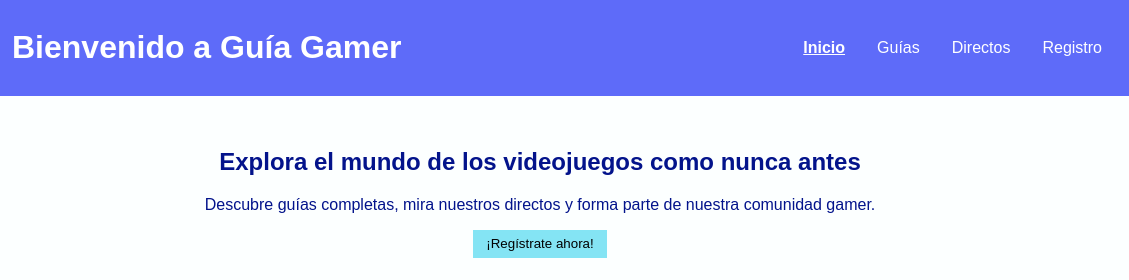
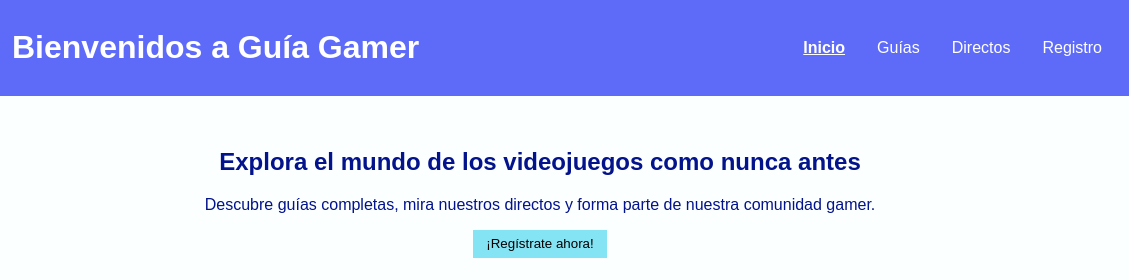
Before and after one commit to Piluca-Sol/Carolina, a plain HTML site: page index.html in a window 1280 px wide. Shown: the top 280 px of the page, 100-1229 px from the left. Drawn offline with Linux system fonts and the light colour scheme.

Commit message:
Update index.html

```diff
--- a/index.html
+++ b/index.html
@@ -11,7 +11,7 @@
   <header>
     <div class="logo-nav-container">
       <img src="logo.png" alt="Guía Gamer Logo" class="logo">
-      <h1>Bienvenido a Guía Gamer</h1>
+      <h1>Bienvenidos a Guía Gamer</h1>
     </div>
 
     <div class="nav-user-container">
```
